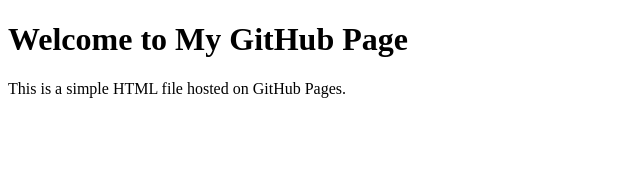
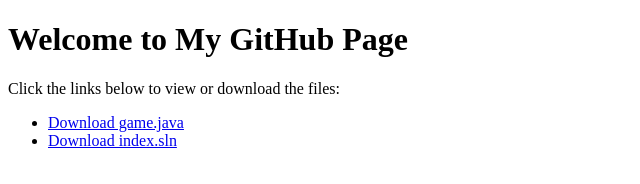
Before and after one commit to Aomka/Aomka.github.io, a plain HTML site: page index.html in a window 1280 px wide. Shown: the whole page, without its empty margins (0-640 px from the left). Drawn offline with Linux system fonts and the light colour scheme.

Commit message:
Update index.html
Signed-off-by: Aomka <aomdisme@gmail.com>

```diff
--- a/index.html
+++ b/index.html
@@ -3,10 +3,14 @@
 <head>
     <meta charset="UTF-8">
     <meta name="viewport" content="width=device-width, initial-scale=1.0">
-    <title>My GitHub Page</title>
+    <title>File Repository</title>
 </head>
 <body>
     <h1>Welcome to My GitHub Page</h1>
-    <p>This is a simple HTML file hosted on GitHub Pages.</p>
+    <p>Click the links below to view or download the files:</p>
+    <ul>
+        <li><a href="game.java" download>Download game.java</a></li>
+        <li><a href="index.sln" download>Download index.sln</a></li>
+    </ul>
 </body>
 </html>
```
